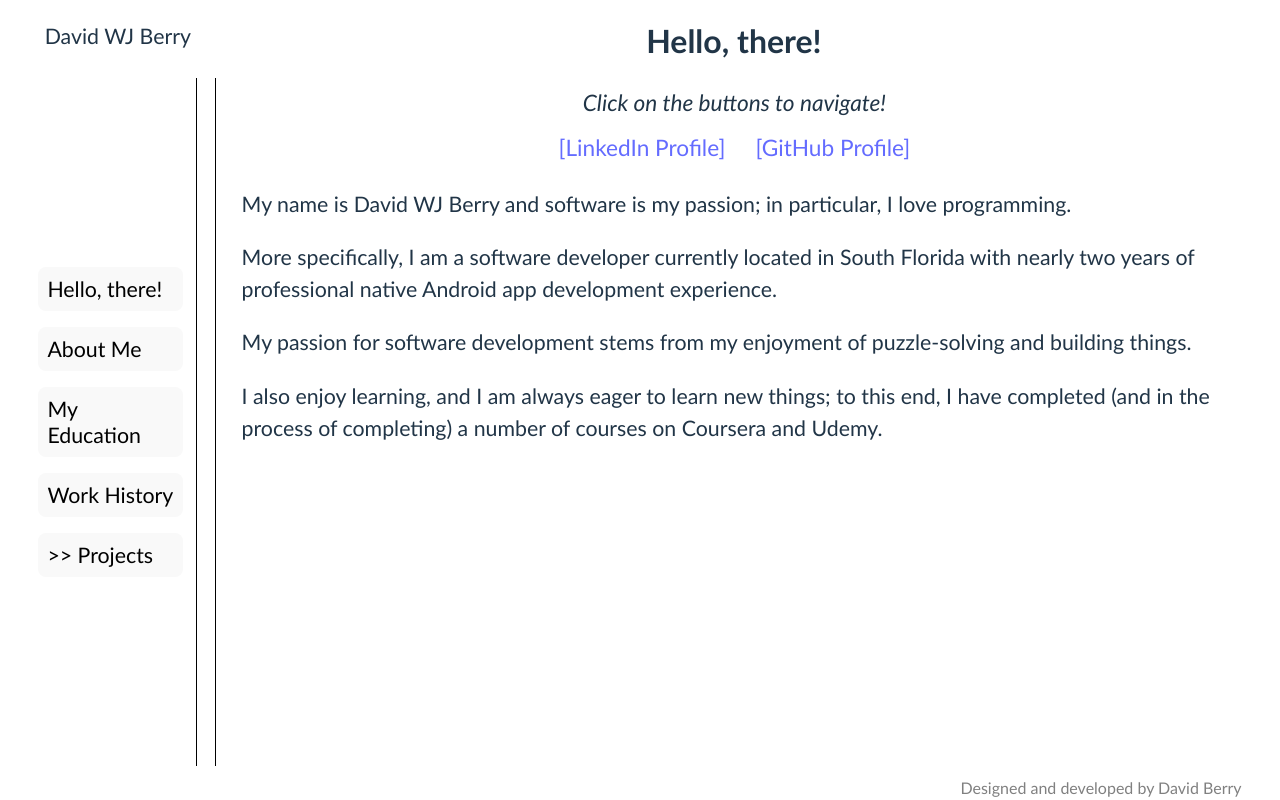
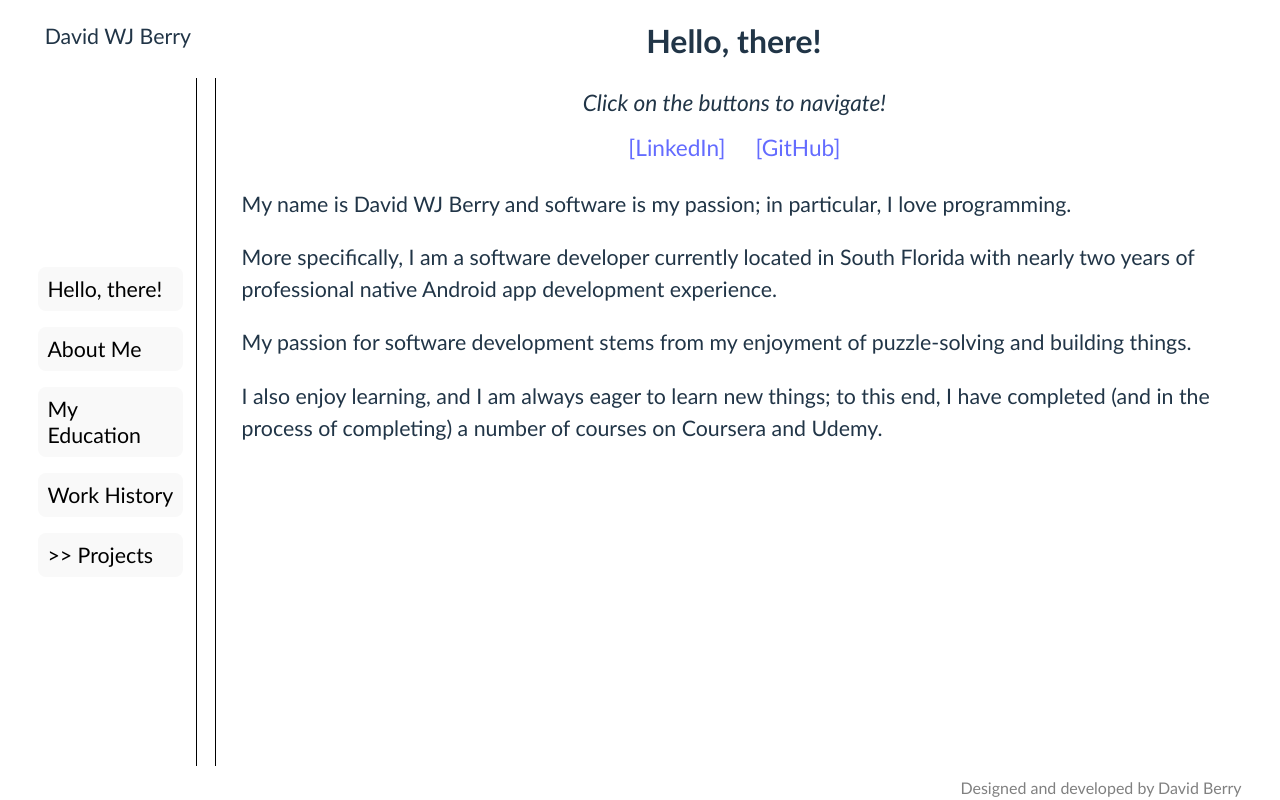
Before and after one commit to DBerry07/DBerry07.github.io, a React (Vite) app: page / in a window 1280 px wide. Built offline with nearby package versions, Linux system fonts and the light colour scheme.

Commit message:
Changed hello screen link text

```diff
--- a/src/data/constants/screens.js
+++ b/src/data/constants/screens.js
@@ -5,8 +5,8 @@ import { getText } from "./fetching.js";
 export const Hello = {
   title: "Hello, there!",
   htmls: [
-    [LINKS.linkedin, "[LinkedIn Profile]"],
-    [LINKS.github, "[GitHub Profile]"],
+    [LINKS.linkedin, "[LinkedIn]"],
+    [LINKS.github, "[GitHub]"],
   ],
   subheading: "Click on the buttons to navigate!",
   body: await getText(locations.HelloBody), // "await" here is very important! Page won't work without it!
```
